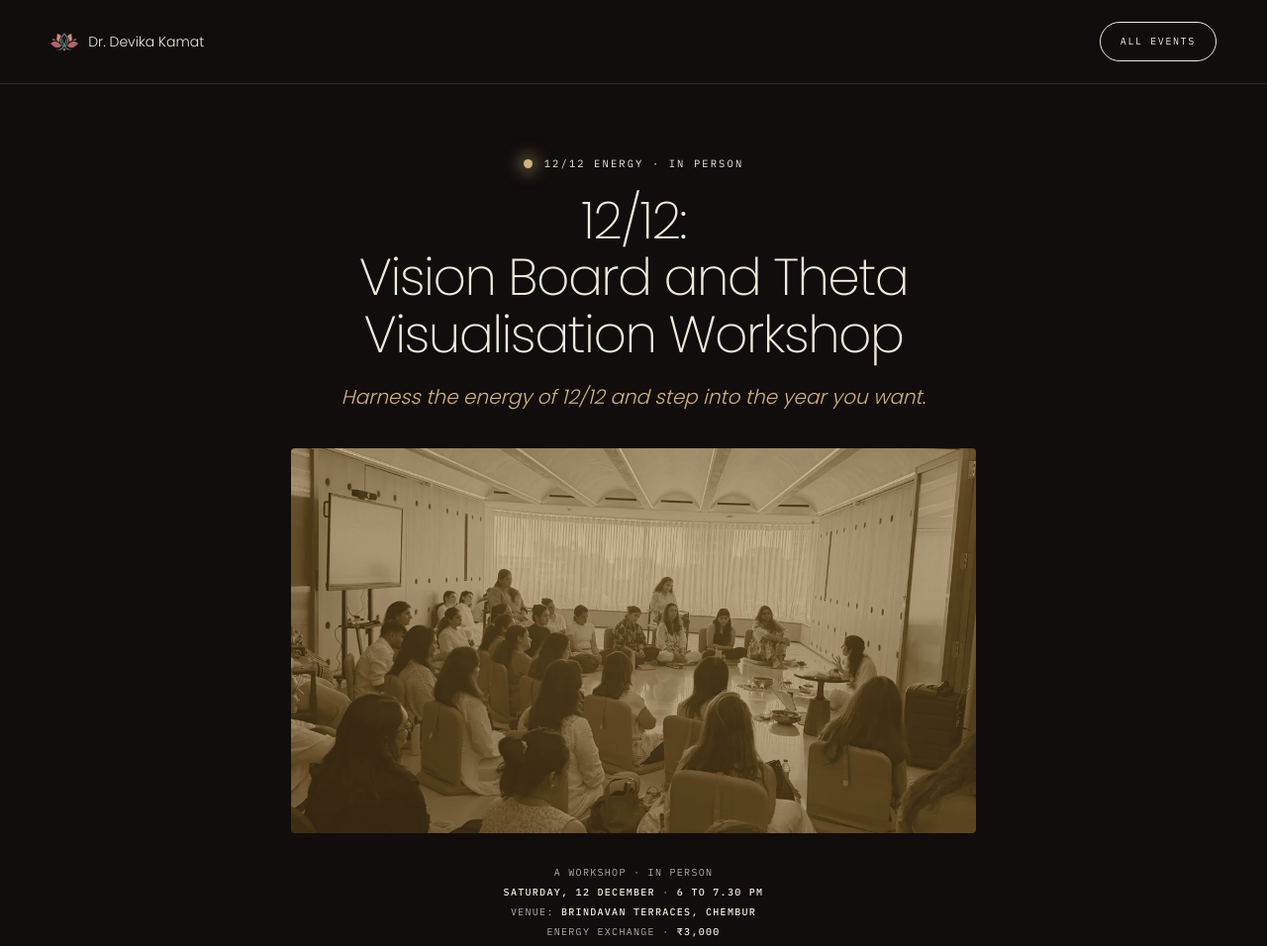
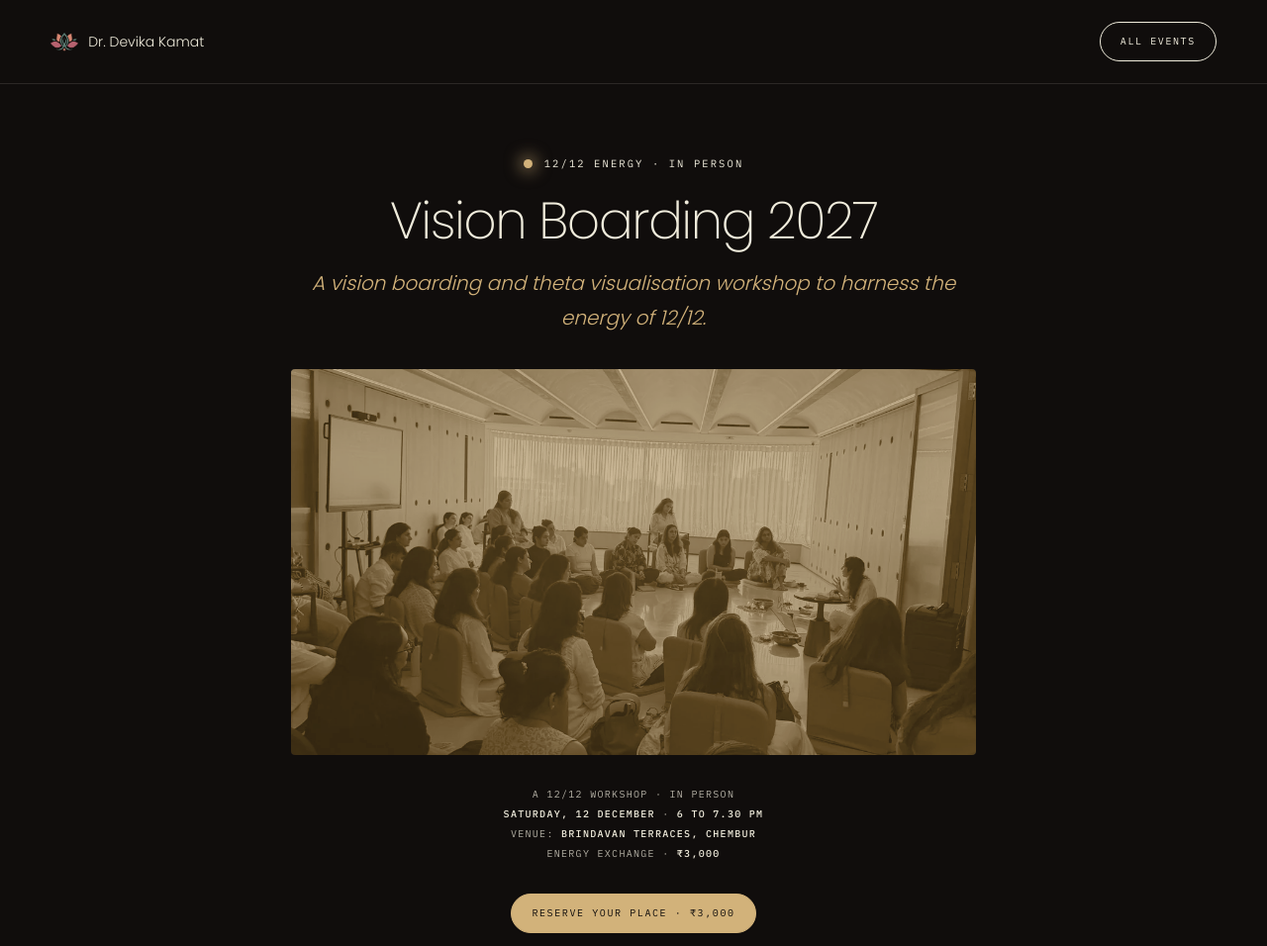
Before and after one commit to ddevika1984/devika-website, a plain HTML site: page 12-12.html in a window 1280 px wide. Shown: the top 956 px of the page at 99% size. Drawn offline with Linux system fonts and the light colour scheme; no server answers.

Commit message:
Rename the 12/12 workshop to Vision Boarding 2027, add /vision-boarding-2027
Co-Authored-By: Claude Opus 5.5 <noreply@anthropic.com>
Claude-Session: https://claude.ai/code/session_01FG429LWeY2Rdko2wuvSAgv

```diff
--- a/12-12.html
+++ b/12-12.html
@@ -3,13 +3,13 @@
 <head>
 <meta charset="utf-8">
 <meta name="viewport" content="width=device-width,initial-scale=1">
-<title>12/12: Vision Board and Theta Visualisation Workshop | Dr. Devika Kamat</title>
-<meta name="description" content="Harness the energy of 12/12 with Dr. Devika Kamat: a vision boarding and theta visualisation workshop. Saturday 12 December, 6 to 7.30 PM, Brindavan Terraces, Chembur. Energy exchange ₹3,000.">
+<title>Vision Boarding 2027: a 12/12 Workshop | Dr. Devika Kamat</title>
+<meta name="description" content="Vision Boarding 2027 with Dr. Devika Kamat: a vision boarding and theta visualisation workshop to harness the energy of 12/12. Saturday 12 December, 6 to 7.30 PM, Brindavan Terraces, Chembur. Energy exchange ₹3,000.">
 <link rel="canonical" href="https://www.drdevikawellness.space/12-12">
 <link rel="icon" href="images/mark.png">
 <meta property="og:type" content="website">
 <meta property="og:site_name" content="Dr. Devika Kamat">
-<meta property="og:title" content="12/12: Vision Board and Theta Visualisation Workshop">
+<meta property="og:title" content="Vision Boarding 2027 with Dr. Devika Kamat">
 <meta property="og:description" content="Harness the energy of 12/12. Saturday 12 December, 6 to 7.30 PM, Brindavan Terraces, Chembur.">
 <meta property="og:image" content="https://www.drdevikawellness.space/images/gallery/wellness-circle-5.webp">
 <link rel="preconnect" href="https://fonts.googleapis.com">
@@ -30,8 +30,8 @@
 
   <div class="hero">
     <div class="eyeb"><span class="dot"></span><span class="mono">12/12 energy &middot; In person</span></div>
-    <h1>12/12:<br>Vision Board and Theta Visualisation Workshop</h1>
-    <p class="sub">Harness the energy of 12/12 and step into the year you want.</p>
+    <h1>Vision Boarding 2027</h1>
+    <p class="sub">A vision boarding and theta visualisation workshop to harness the energy of 12/12.</p>
 
     <div class="shot">
       <img src="images/gallery/wellness-circle-5.webp" alt="A workshop with Dr. Devika Kamat" decoding="async">
@@ -39,14 +39,14 @@
     </div>
 
     <div class="infobar">
-      A workshop &middot; In person<br>
+      A 12/12 workshop &middot; In person<br>
       <b>Saturday, 12 December</b> &middot; <b>6 to 7.30 PM</b><br>
       Venue: <b>Brindavan Terraces, Chembur</b>
       <span data-price-line><br>Energy exchange &middot; <b data-price>&#8377;3,000</b></span>
     </div>
 
     <div class="go">
-      <a class="pill solid" data-book href="mailto:info@drddevikakamat.com?subject=Reserve%20a%20seat%3A%2012%2F12%20Vision%20Board%20Workshop"><span>Reserve your place &middot; &#8377;3,000</span></a>
+      <a class="pill solid" data-book href="mailto:info@drddevikakamat.com?subject=Reserve%20a%20seat%3A%20Vision%20Boarding%202027"><span>Reserve your place &middot; &#8377;3,000</span></a>
     </div>
   </div>
 
@@ -78,7 +78,7 @@
     <p class="lead">Saturday, 12 December, 6 to 7.30 PM.</p>
     <p>Brindavan Terraces, Chembur.</p>
     <div class="go">
-      <a class="pill solid" data-book href="mailto:info@drddevikakamat.com?subject=Reserve%20a%20seat%3A%2012%2F12%20Vision%20Board%20Workshop"><span>Reserve your place &middot; &#8377;3,000</span></a>
+      <a class="pill solid" data-book href="mailto:info@drddevikakamat.com?subject=Reserve%20a%20seat%3A%20Vision%20Boarding%202027"><span>Reserve your place &middot; &#8377;3,000</span></a>
     </div>
   </section>
 
```
Also changed, not shown: vercel.json, 1 other file.
